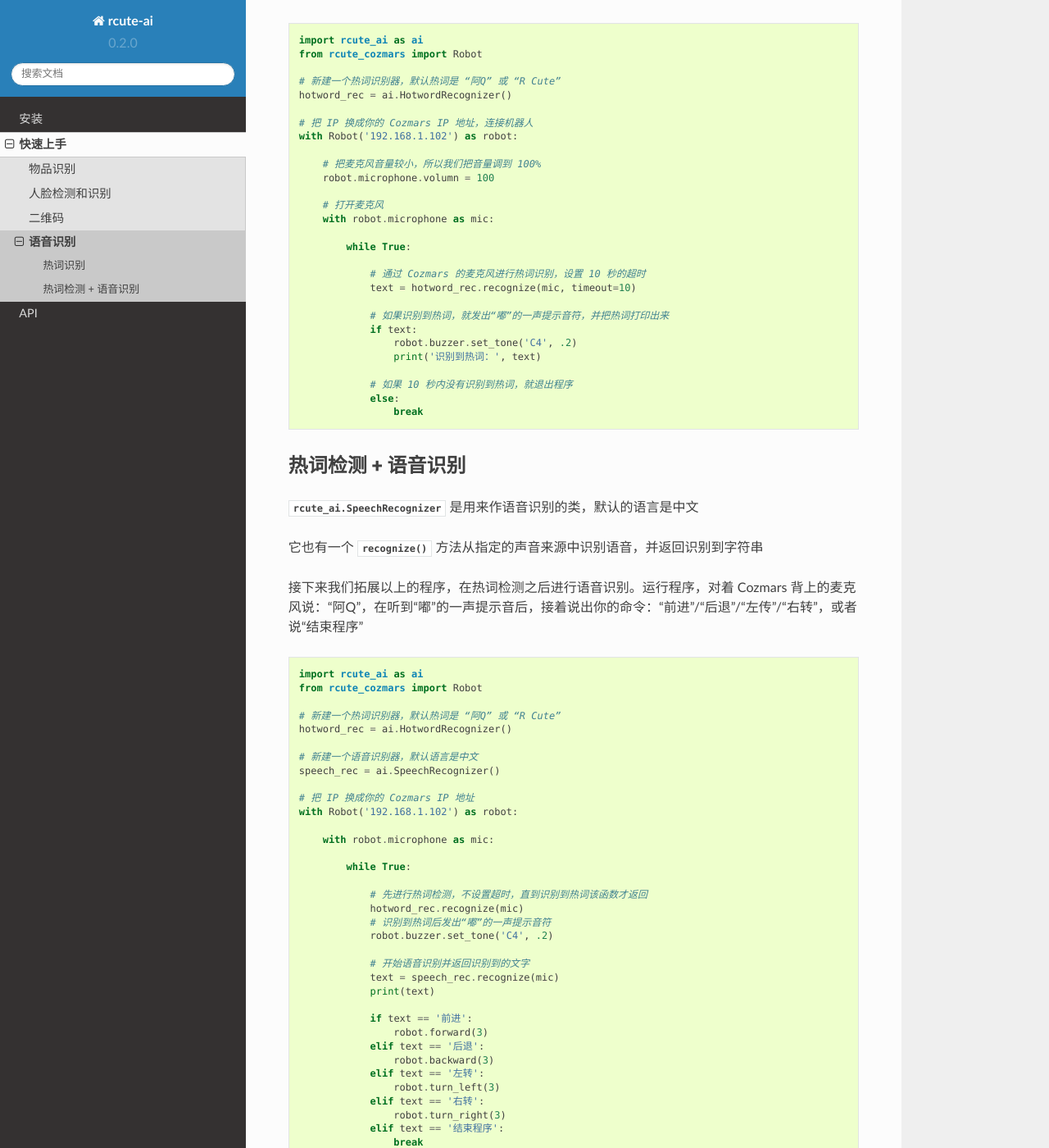
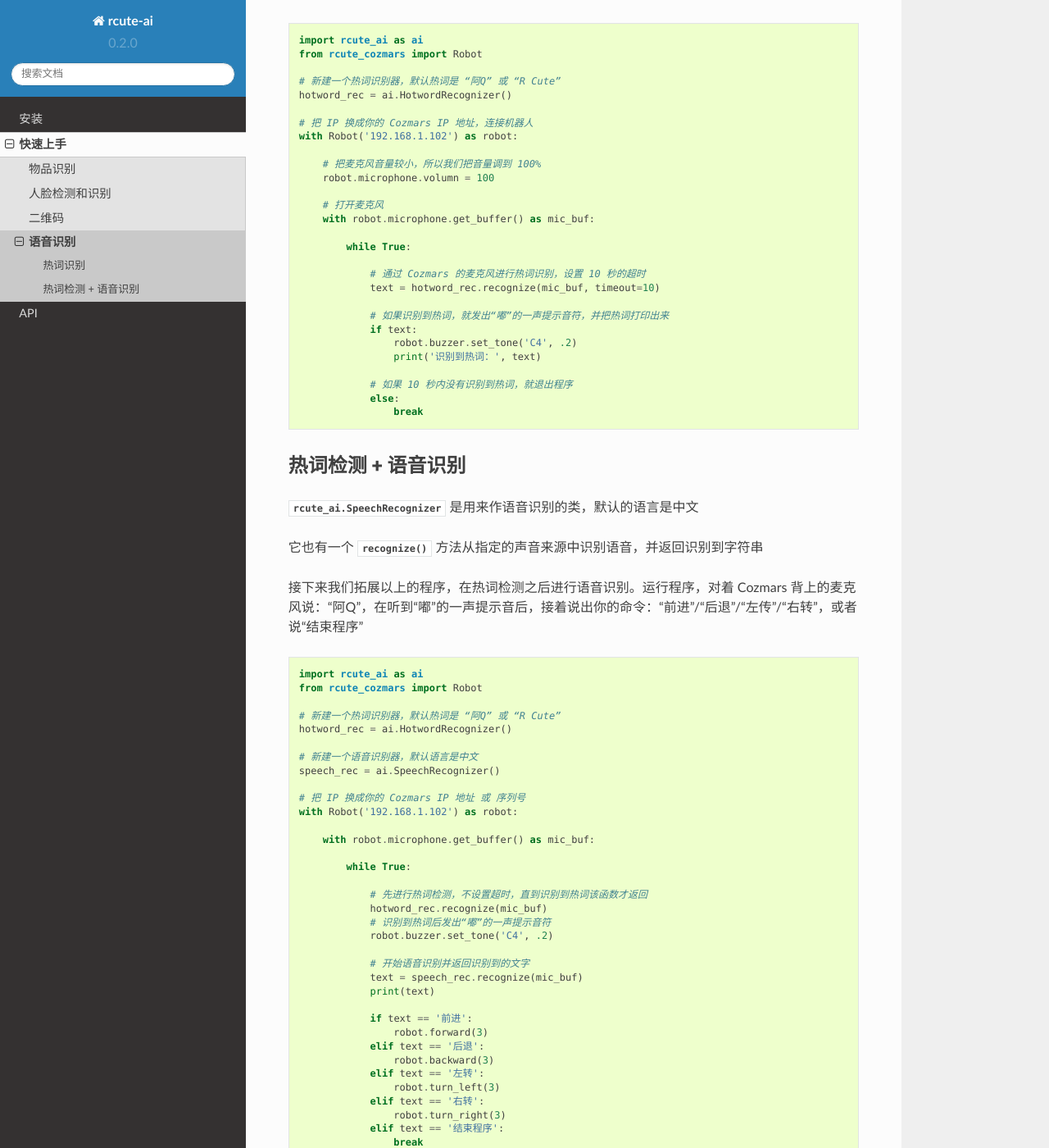
Before and after one commit to r-cute/rcute-ai, a Sphinx documentation site: the page built from docs/source/examples/hotword_detection_and_speech_recognition.rst, in a window 1280 px wide and 1400 px high, scrolled down 563 px. Shown: the whole window at 82% size. Built offline with Sphinx 7.4.7 and the Read the Docs theme 2.0.0, drawn with Linux system fonts in a browser that asks for light colours.

Commit message:
start dev in office

```diff
--- a/docs/source/examples/hotword_detection_and_speech_recognition.rst
+++ b/docs/source/examples/hotword_detection_and_speech_recognition.rst
@@ -29,12 +29,12 @@
         robot.microphone.volumn = 100
 
         # 打开麦克风
-        with robot.microphone as mic:
+        with robot.microphone.get_buffer() as mic_buf:
 
             while True:
 
                 # 通过 Cozmars 的麦克风进行热词识别，设置 10 秒的超时
-                text = hotword_rec.recognize(mic, timeout=10)
+                text = hotword_rec.recognize(mic_buf, timeout=10)
 
                 # 如果识别到热词，就发出“嘟”的一声提示音符，并把热词打印出来
                 if text:
@@ -66,20 +66,20 @@
     # 新建一个语音识别器，默认语言是中文
     speech_rec = ai.SpeechRecognizer()
 
-    # 把 IP 换成你的 Cozmars IP 地址
+    # 把 IP 换成你的 Cozmars IP 地址 或 序列号
     with Robot('192.168.1.102') as robot:
 
-        with robot.microphone as mic:
+        with robot.microphone.get_buffer() as mic_buf:
 
             while True:
 
                 # 先进行热词检测，不设置超时，直到识别到热词该函数才返回
-                hotword_rec.recognize(mic)
+                hotword_rec.recognize(mic_buf)
                 # 识别到热词后发出“嘟”的一声提示音符
                 robot.buzzer.set_tone('C4', .2)
 
                 # 开始语音识别并返回识别到的文字
-                text = speech_rec.recognize(mic)
+                text = speech_rec.recognize(mic_buf)
                 print(text)
 
                 if text == '前进':
--- a/docs/source/examples/object_recognition.rst
+++ b/docs/source/examples/object_recognition.rst
@@ -21,16 +21,16 @@
     # 新建一个物体识别器
     rec = ai.ObjectRecognizer()
 
-    # 把 IP 换成你的 Cozmars IP 地址，连接 机器人
+    # 把 IP 换成你的 Cozmars IP 地址 或 序列号
     with Robot('192.168.1.102') as robot:
 
         # 如果物体识别比较消耗 CPU, 我们可以降低摄像头帧率:
         robot.camera.frame_rate = 1
 
         # 打开摄像头
-        with robot.camera:
+        with robot.camera.get_buffer() as cam_buf:
 
-            for image in robot.camera:
+            for image in cam_buf:
 
                 # 识别图像中的物体位置和物体名称
                 locations, names = rec.recognize(image)
--- a/docs/source/examples/qrcode.rst
+++ b/docs/source/examples/qrcode.rst
@@ -9,11 +9,11 @@
     # 新建一个二维码识别器
     rec = ai.QRCodeRecognizer()
 
-    # 把 IP 换成你的 Cozmars IP 地址
+    # 把 IP 换成你的 Cozmars IP 地址 或 序列号
     with Robot('192.168.1.102') as robot:
 
-        with robot.camera:
-            for image in robot.camera:
+        with robot.camera.get_buffer() as cam_buf:
+            for image in cam_buf:
 
                 # 识别图像中的二维码位置和信息
                 points, text = rec.recognize(image)
```
Also changed, not shown: docs/source/examples/face_recognition.rst (+4 -4 lines), 2 other files.
